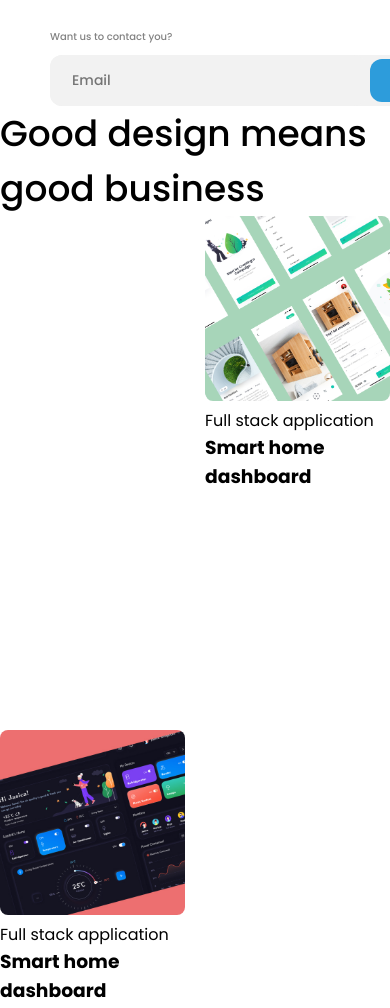
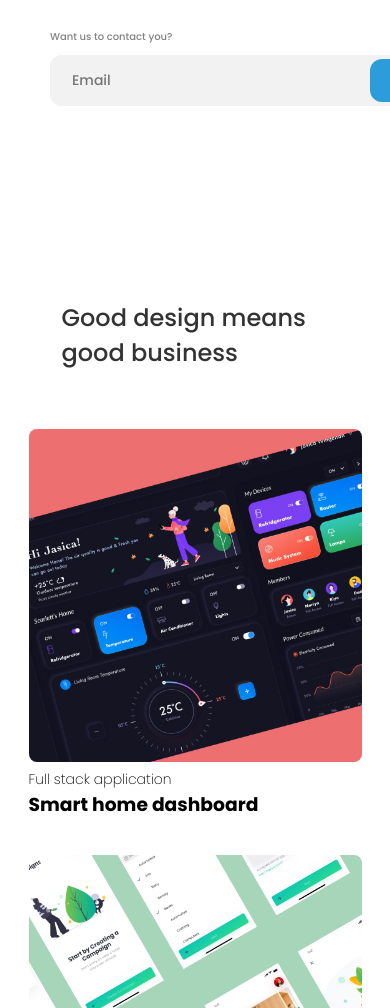
Before and after one commit to GIGAKUL/Dj-Lemon, a plain HTML site: page index.html in a window 390 px wide. Shown: the part 598-1606 px from the top of the page. Drawn offline with Linux system fonts and the light colour scheme.

Commit message:
Added resposiveness  to design section

```diff
--- a/index.html
+++ b/index.html
@@ -55,7 +55,9 @@
     <main>
         <section class="design">
             <div class="design-row">
+               <div class="design-title">
                 <h2>Good design means good business</h2>
+               </div>
                 <div class="collage-items">
                     <div class="img1">
                         <img src="asset/smarthome.jpg" alt="">
--- a/resposive.css
+++ b/resposive.css
@@ -51,7 +51,6 @@
   }
   .form1 label h4 {
     font-size: 10px;
-
   }
   .input1 {
     margin-top: 10px;
@@ -71,5 +70,25 @@
   .input1 input {
     font-size: 14px;
   }
+  /* collage responsive */
+  .collage-items {
+    display: grid;
+    grid-template-columns: repeat(1, 0.9fr);
+    gap: 36px;
+    justify-content: center;
+    margin: 0 10px;
+    grid-template-rows: repeat(4, 1fr);
+  }
+  .design-title {
+    display: flex;
+    justify-content: center;
+    margin-bottom: 48px;
+  }
+  .design-title h2 {
+    width: 267px;
+    color: #333;
+    font-size: 24px;
+    font-weight: 500;
+  }
 
 }
--- a/style.css
+++ b/style.css
@@ -145,6 +145,9 @@ main {
   max-width: 1140px;
   margin: auto;
 }
+.design{
+    margin: 194px 0 219px 0;
+}
 .collage-items {
   display: grid;
   grid-template-columns: repeat(2, 1fr);
@@ -165,8 +168,18 @@ main {
 }
 .design-row h2 {
   width: 448px;
-  color: #33;
-  font-family: Poppins;
+  color: #333;
   font-size: 36px;
   font-weight: 500;
 }
+.collage-items p{
+font-size: 14px;
+font-weight: 300;
+font-family: "Poppins", sans-serif;
+}
+.collage-items h2{
+    color: #333;
+font-family: "Poppins", sans-serif;
+font-size: 24px;
+font-weight: 500;
+}
```
